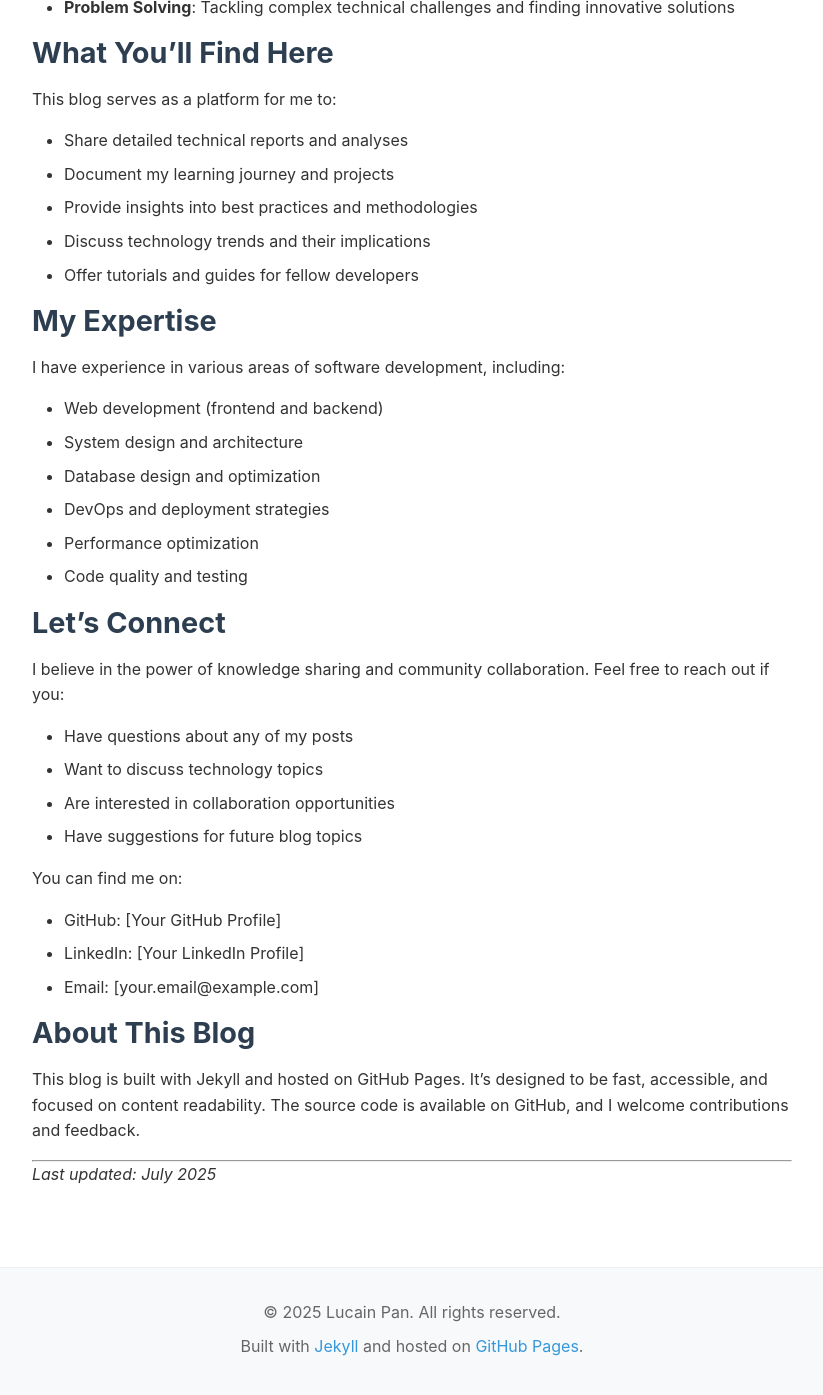
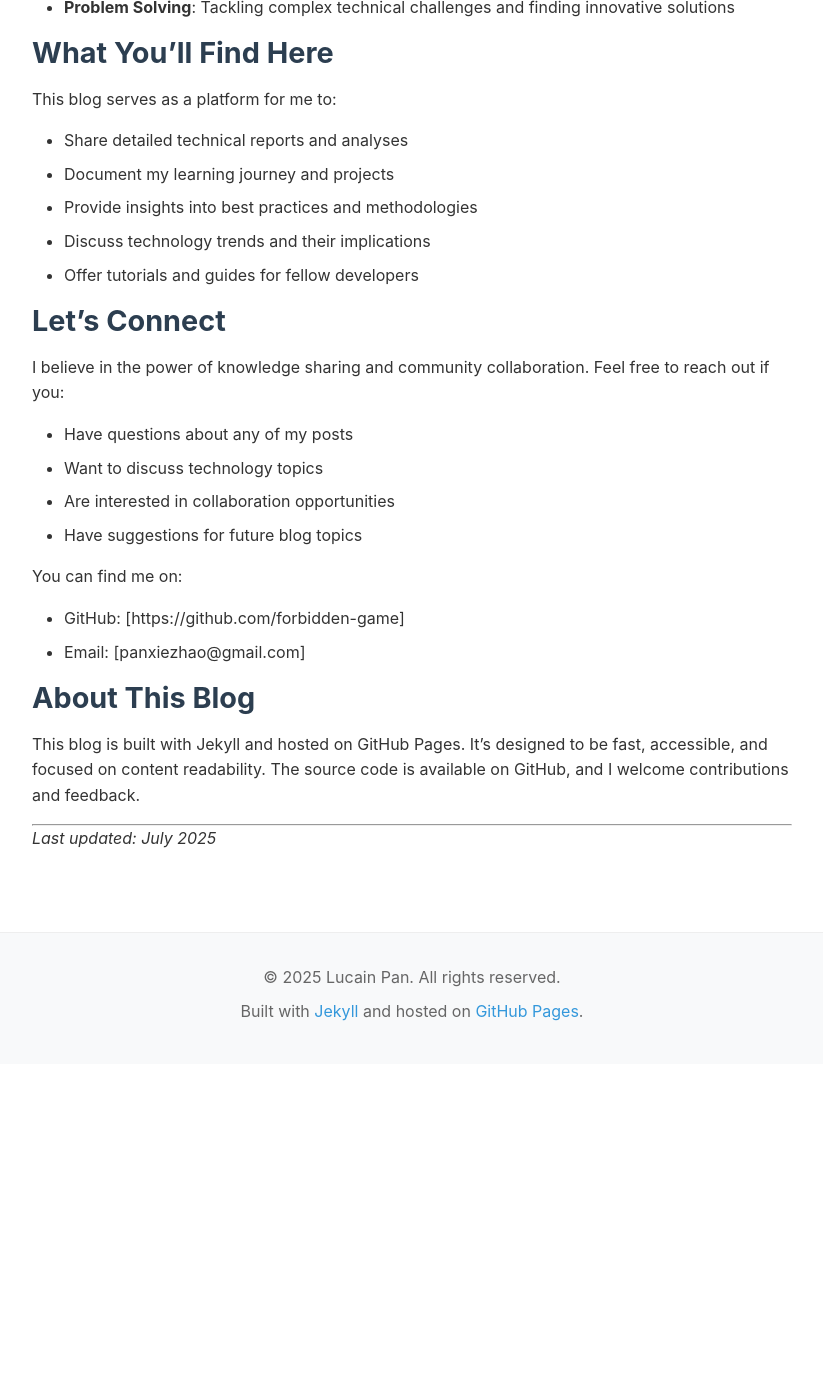
Before and after one commit to forbidden-game/forbidden-game.github.io, a Jekyll site: the page built from about.md, in a window 1280 px wide and 1400 px high, scrolled down 542 px. Shown: the top 1395 px of the window, without its empty margins (228-1051 px from the left). Built offline with Jekyll 4.4.1, drawn with Linux system fonts in a browser that asks for light colours; after the commit the page ends 1606 px from its top, so only the background shows below that; some of the changed text lies outside the part shown.

Commit message:
edit about and title bar

```diff
--- a/_config.yml
+++ b/_config.yml
@@ -1,8 +1,8 @@
 # Site settings
-title: Lucain Pan's Technical Blog
-email: your.email@example.com
+title: Lucain Pan's Blog
+email: panxiezhao@gmail.com
 description: >-
-  A personal blog focused on technical reports, thoughts, and insights.
+  A personal blog focused on thoughts and insights.
   Sharing knowledge and experiences in software development and technology.
 baseurl: ""
 url: "https://forbidden-game.github.io"
@@ -10,7 +10,7 @@ url: "https://forbidden-game.github.io"
 # Author details
 author:
   name: Lucain Pan
-  email: your.email@example.com
+  email: panxiezhao@gmail.com
 
 # Build settings
 markdown: kramdown
--- a/about.md
+++ b/about.md
@@ -25,16 +25,6 @@ This blog serves as a platform for me to:
 - Discuss technology trends and their implications
 - Offer tutorials and guides for fellow developers
 
-## My Expertise
-
-I have experience in various areas of software development, including:
-- Web development (frontend and backend)
-- System design and architecture
-- Database design and optimization
-- DevOps and deployment strategies
-- Performance optimization
-- Code quality and testing
-
 ## Let's Connect
 
 I believe in the power of knowledge sharing and community collaboration. Feel free to reach out if you:
@@ -44,9 +34,8 @@ I believe in the power of knowledge sharing and community collaboration. Feel fr
 - Have suggestions for future blog topics
 
 You can find me on:
-- GitHub: [Your GitHub Profile]
-- LinkedIn: [Your LinkedIn Profile]
-- Email: [your.email@example.com]
+- GitHub: [https://github.com/forbidden-game]
+- Email: [panxiezhao@gmail.com]
 
 ## About This Blog
 
```
Also changed, not shown: BLOG_MAINTENANCE_GUIDE.md (added, +259 -0 lines), .claude/settings.local.json (added).
